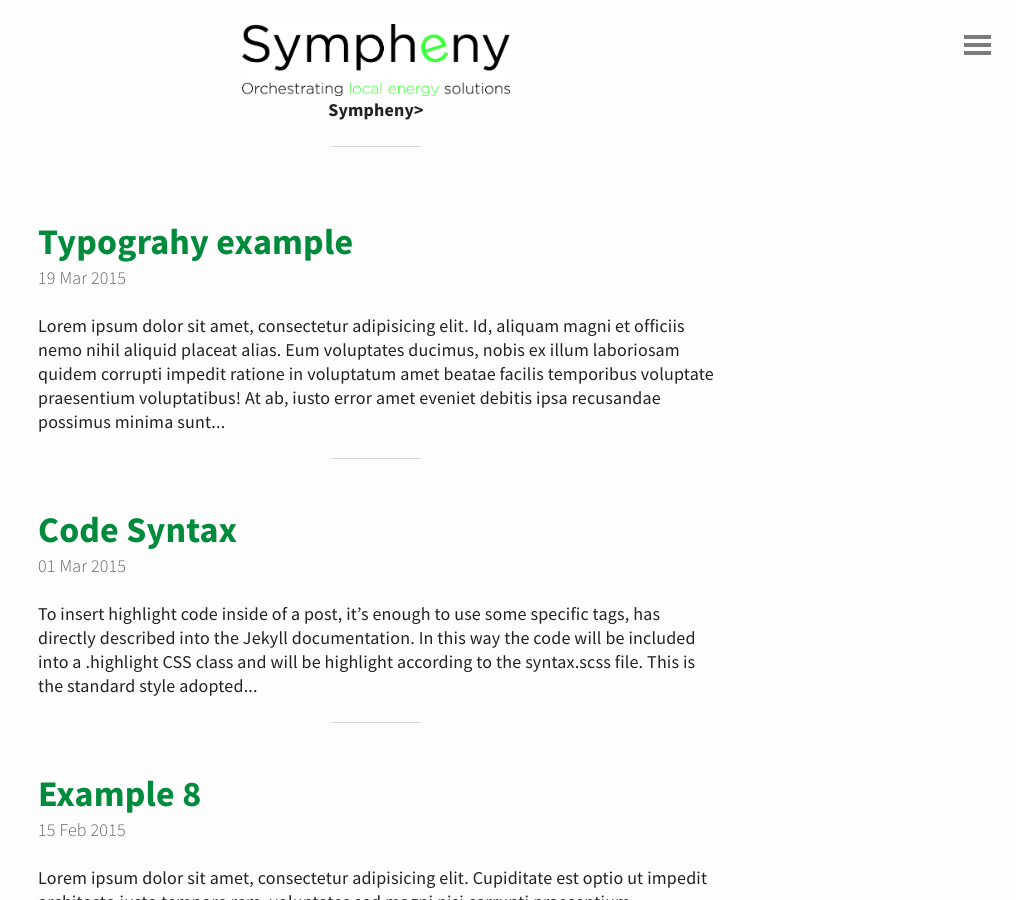
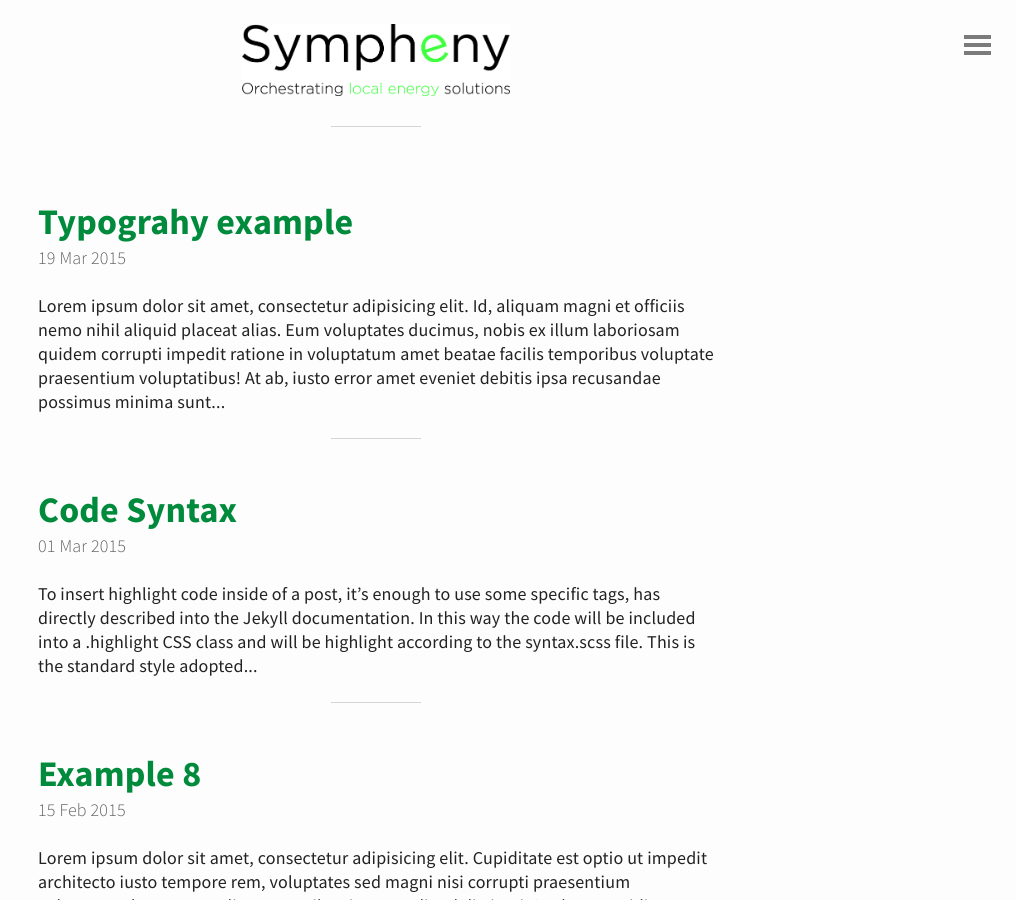
Before and after one commit to Sympheny/Sympheny.github.io, a Jekyll site: the page built from index.html, in a window 1280 px wide and 900 px high. Shown: the whole window, without its empty margins (264-1280 px from the left). Built offline with Jekyll 4.4.1, drawn with Linux system fonts in a browser that asks for light colours; the list of posts is cut into pages by our own code.

Commit message:
Update header.html

```diff
--- a/_includes/header.html
+++ b/_includes/header.html
@@ -1,6 +1,6 @@
 <header id="header">
 	<a href="{{ site.baseurl }}">
 		<img src="{{ "/img/Logo_symphony_2-01.jpg" | prepend: site.baseurl | replace: '//', '/' }}" alt="Emerald Logo">
-	  <!<h1>Sympheny</h1>>
+	  <!-- <h1>Sympheny</h1> -->
 	</a>
 </header>
```
